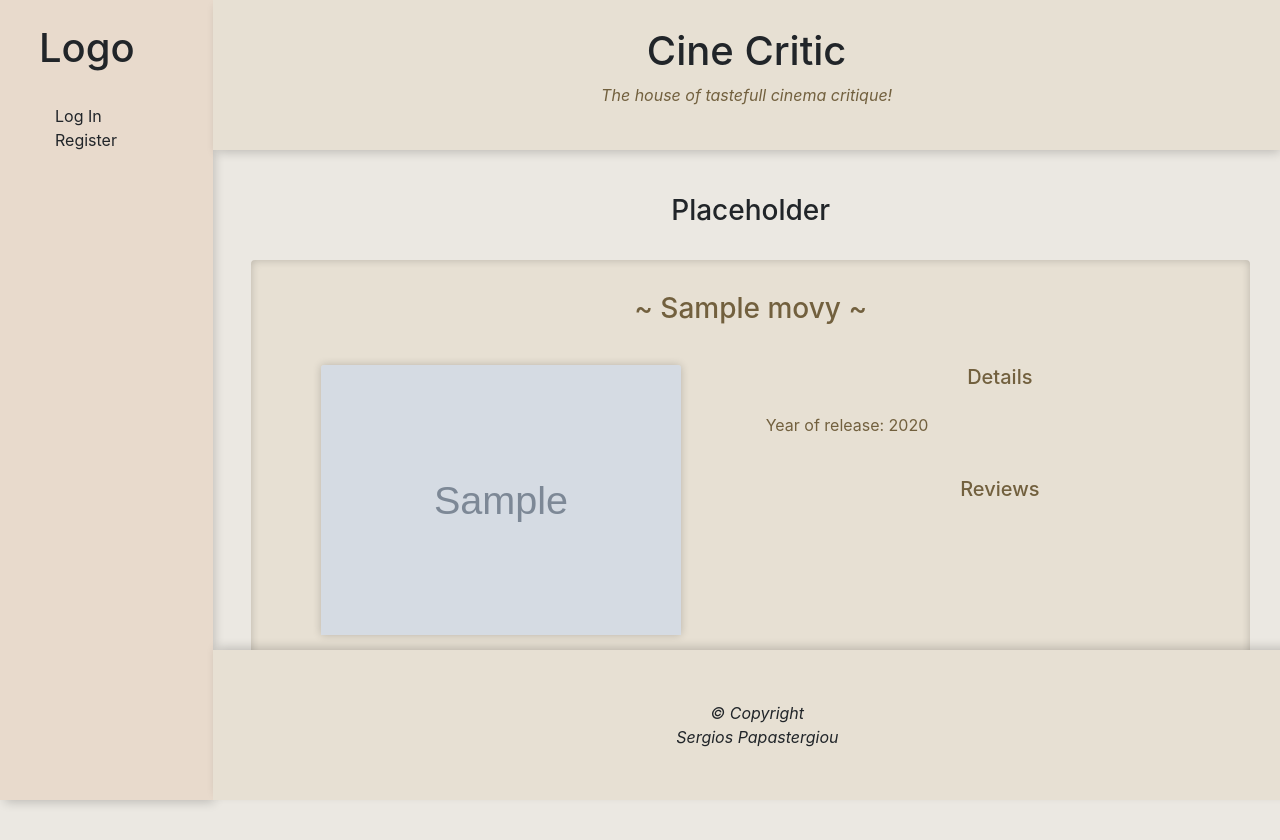
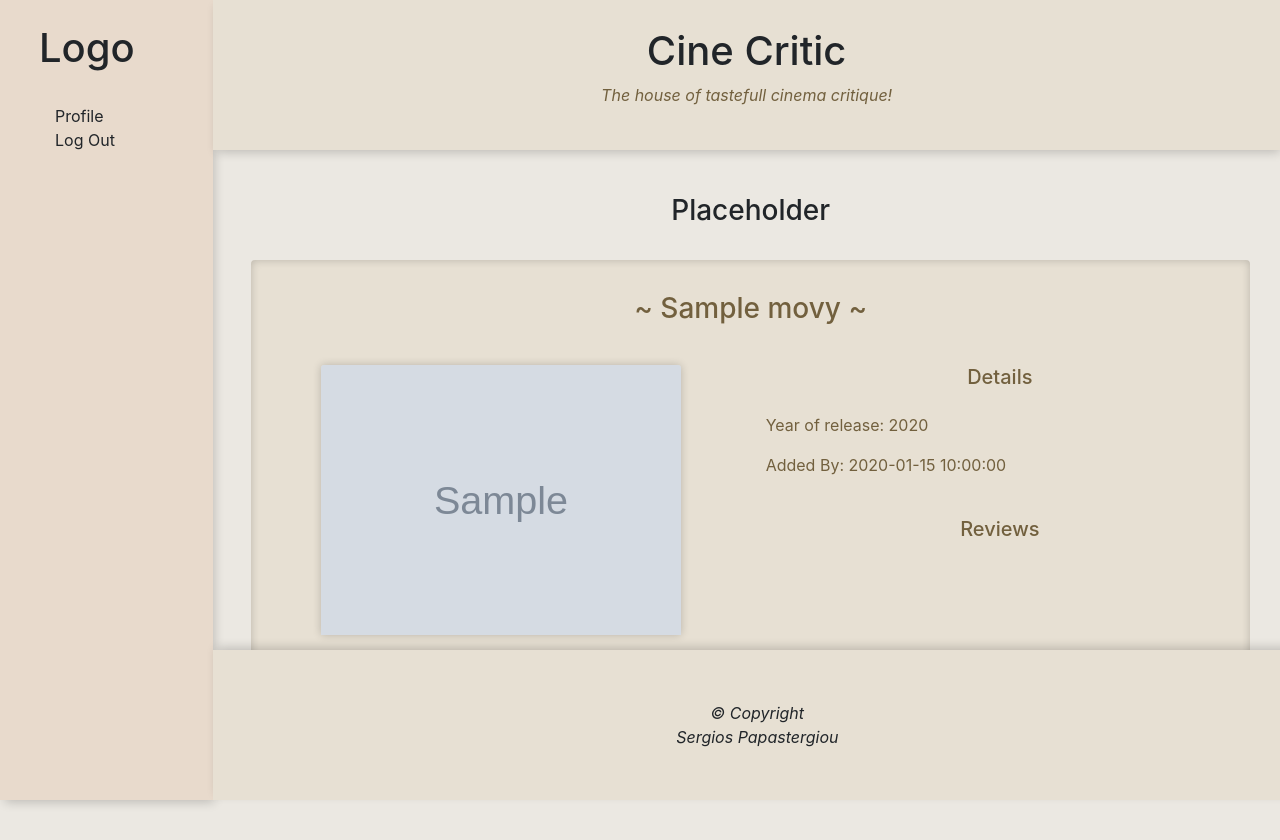
Before and after one commit to sergpapa/CineCritic, a Flask app: page /add_review/1 in a window 1280 px wide. Shown: the top 840 px of the page. Run offline with Flask 3, Linux system fonts and the light colour scheme; the visitor is signed in with stand-in values (Sample User, id 1); grey boxes marked "Sample" are stand-in pictures; a database or web service that is not in the repository returns one stand-in record (values such as "Sample title"); some libraries are stand-ins or nearby versions.

Commit message:
logout and navbar conditional tabs

```diff
--- a/app.py
+++ b/app.py
@@ -46,10 +46,10 @@ def search():
     movies_sorted = sort_movies(response)
     return render_template("search.html", movies_sorted=movies_sorted, movies=movies, title=title)
 
+## Prifile functionality from Taskmanager Project
 @app.route("/register", methods=["GET", "POST"])
 def register():
     if request.method == "POST":
-        # check if username already exists in db
         existing_user = mongo.db.users.find_one(
             {"username": request.form.get("username").lower()})
 
@@ -63,14 +63,12 @@ def register():
         }
         mongo.db.users.insert_one(register)
 
-        # put the new user into 'session' cookie
         session["user"] = request.form.get("username").lower()
         flash("Registration successfull")
         return redirect(url_for("profile", username=session["user"]))
     return render_template("register.html")
 
 
-## Prifile functionality from Taskmanager Project
 @app.route("/login", methods=["GET", "POST"])
 def login():
     if request.method == "POST":
@@ -93,6 +91,24 @@ def login():
             return redirect(url_for("login"))
     return render_template("login.html")
 
+
+@app.route("/profile/<username>", methods=["GET", "POST"])
+def profile(username):
+    username = mongo.db.users.find_one(
+        {"username": session["user"]})["username"]
+    if session["user"]:
+        return render_template("profile.html", username=username)
+
+    return render_template("login.html")
+
+@app.route("/logout")
+def logout():
+    flash("You have been logged out")
+    session.pop("user")
+    return redirect(url_for("login"))
+
+## end of profile funcitonality
+
 @app.route("/add_movie/<imdbID>")
 def add_movie(imdbID):
     existing_movie = mongo.db.movies.find_one({"imdbID": imdbID})
@@ -106,23 +122,14 @@ def add_movie(imdbID):
             "title": movie["Title"],
             "year": movie["Year"],
             "poster": movie["Poster"],
-            "imdbID": movie["imdbID"]
+            "imdbID": movie["imdbID"],
+            "added_by": session["user"]
         }
         mongo.db.movies.insert_one(movie_to_add)
         flash("Movie added successfully")
     movies = list(mongo.db.movies.find())
     return render_template("movies_list.html", movies=movies)
 
-@app.route("/profile/<username>", methods=["GET", "POST"])
-def profile(username):
-    username = mongo.db.users.find_one(
-        {"username": session["user"]})["username"]
-    if session["user"]:
-        return render_template("profile.html", username=username)
-
-    return render_template("login.html")
-
-## end of profile funcitonality
 
 @app.route("/add_review/<imdbID>")
 def add_review(imdbID):
--- a/templates/add_review.html
+++ b/templates/add_review.html
@@ -30,6 +30,7 @@
                                             <h5 class="my-4">Details</h5>
                                             <div class="text-left">
                                                 <p>Year of release: {{ movie.year }}</p>
+                                                <p>Added By: {{ movie.added_by }}</p>
                                             </div>
                                         </div>
                                     </div>
--- a/templates/base.html
+++ b/templates/base.html
@@ -20,8 +20,16 @@
             <div class="nav-bar col-2 position-fixed nav-side d-flex flex-column">
                 <h1 class="mt-4"><a class="m-4" href="{{ url_for('search') }}">Logo</a></h1>
                 <ul class="my-4">
-                    <li><a href="{{ url_for('login') }}">Log In</a></li>
-                    <li><a href="{{ url_for('register') }}">Register</a></li>
+                    {% if session.user %}
+                        <li><a href="{{ url_for('profile', username=session['user']) }}">Profile</a></li>
+                        {% if session.user|lower == "admin"|lower %}
+                            <li><a href="{{ url_for('get_categories') }}">Manage Categories</a></li>
+                        {% endif %}
+                        <li><a href="{{ url_for('logout') }}">Log Out</a></li>
+                    {% else %}
+                        <li><a href="{{ url_for('login') }}">Log In</a></li>
+                        <li><a href="{{ url_for('register') }}">Register</a></li>
+                    {% endif %}
                 </ul>
             </div>
             <div class="col-10 offset-2">
```
Also changed, not shown: templates/search.html (+5 -5 lines).
